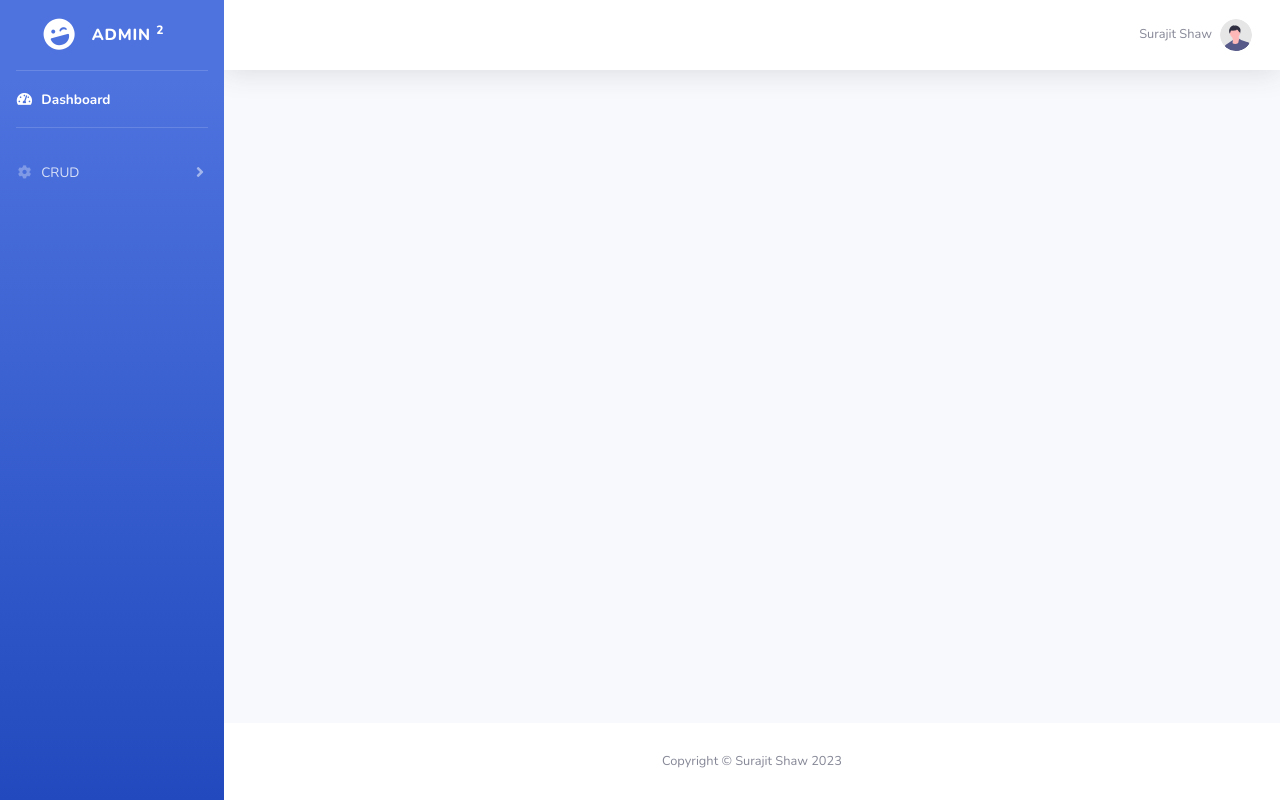
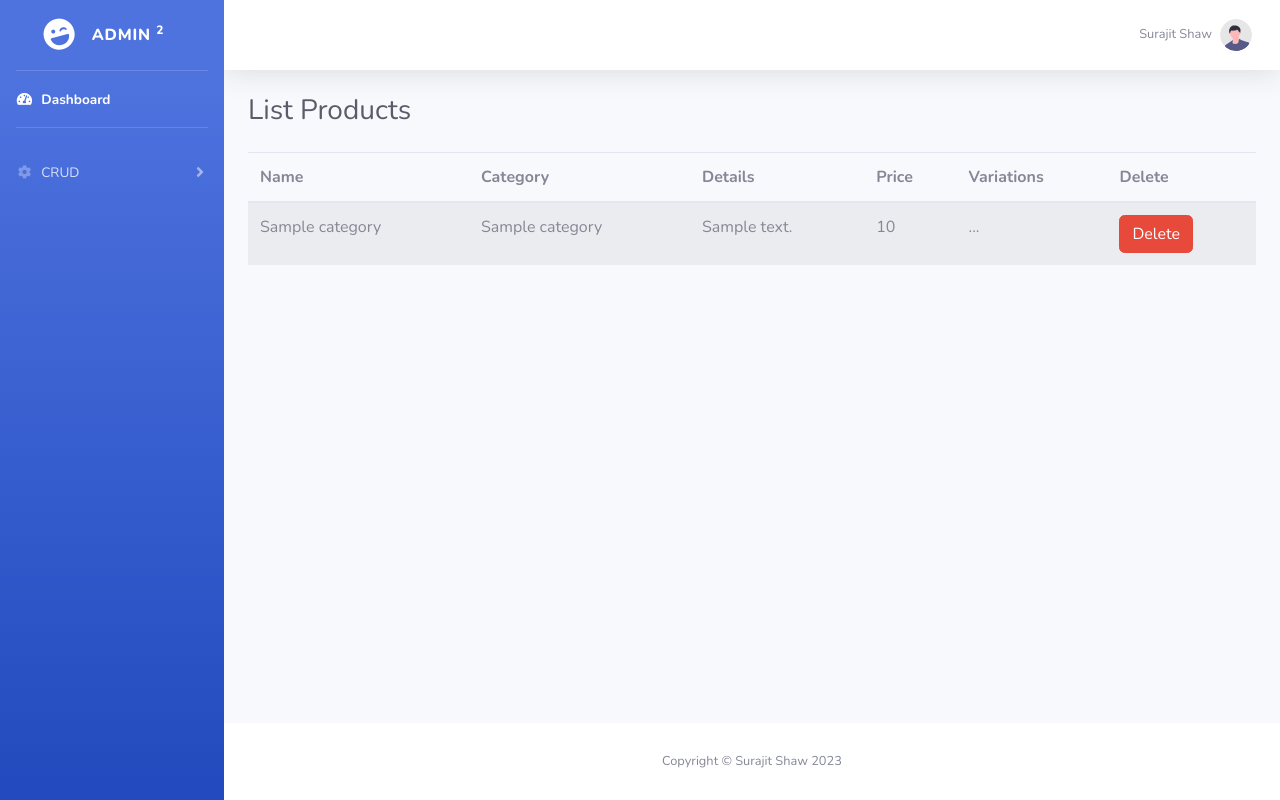
Before and after one commit to SURAJITSHAW/ecom-php, a PHP site: page / in a window 1280 px wide. Run offline with PHP 8.4, Linux system fonts and the light colour scheme; tables that the repository leaves empty or names only in its code hold one stand-in row (values such as "Sample post").

Commit message:
Read Data

```diff
--- /dev/null
+++ b/config.php
@@ -0,0 +1,3 @@
+<?php
+
+$conn = mysqli_connect("localhost","root","","ecom") or die("Connection Failed");
--- /dev/null
+++ b/dashboard.php
@@ -0,0 +1,45 @@
+<div class="container-fluid">
+
+    <!-- Page Heading -->
+    <h1 class="h3 mb-4 text-gray-800">List Products</h1>
+
+    <?php
+      include 'config.php';
+
+      $sql = "SELECT * FROM products AS p JOIN categories AS c WHERE p.category_id = c.category_id";
+      $result = mysqli_query($conn, $sql) or die("Query Unsuccessful.");
+
+      if(mysqli_num_rows($result) > 0)  {
+    ?>
+
+    <table class="table table-striped">
+        <thead>
+            <tr>
+                <th>Name</th>
+                <th>Category</th>
+                <th>Details</th>
+                <th>Price</th>
+                <th>Variations</th>
+                <th>Delete</th>
+            </tr>
+        </thead>
+        <tbody>
+        <?php
+            while($row = mysqli_fetch_assoc($result)){
+          ?>
+            <tr>
+                <td><?php echo $row['name']; ?></td>
+                <td><?php echo $row['category_name']; ?></td>
+                <td><?php echo $row['product_details']; ?></td>
+                <td><?php echo $row['price']; ?></td>
+                <td><?php echo "..."; ?></td>
+                <td><button class="btn btn-danger">Delete</button></td>
+            </tr>
+
+            <?php } ?>
+        </tbody>
+    </table>
+
+    <?php } ?>
+
+</div>
--- a/index.php
+++ b/index.php
@@ -40,7 +40,7 @@
                 <!-- End of Topbar -->
 
                 <!-- Begin Page Content -->
-
+                <?php include "dashboard.php" ?>
                 <!-- /.container-fluid -->
 
             </div>
```
Also changed, not shown: savedata.php (added, +46 -0 lines), uploads/whale.png (added).
